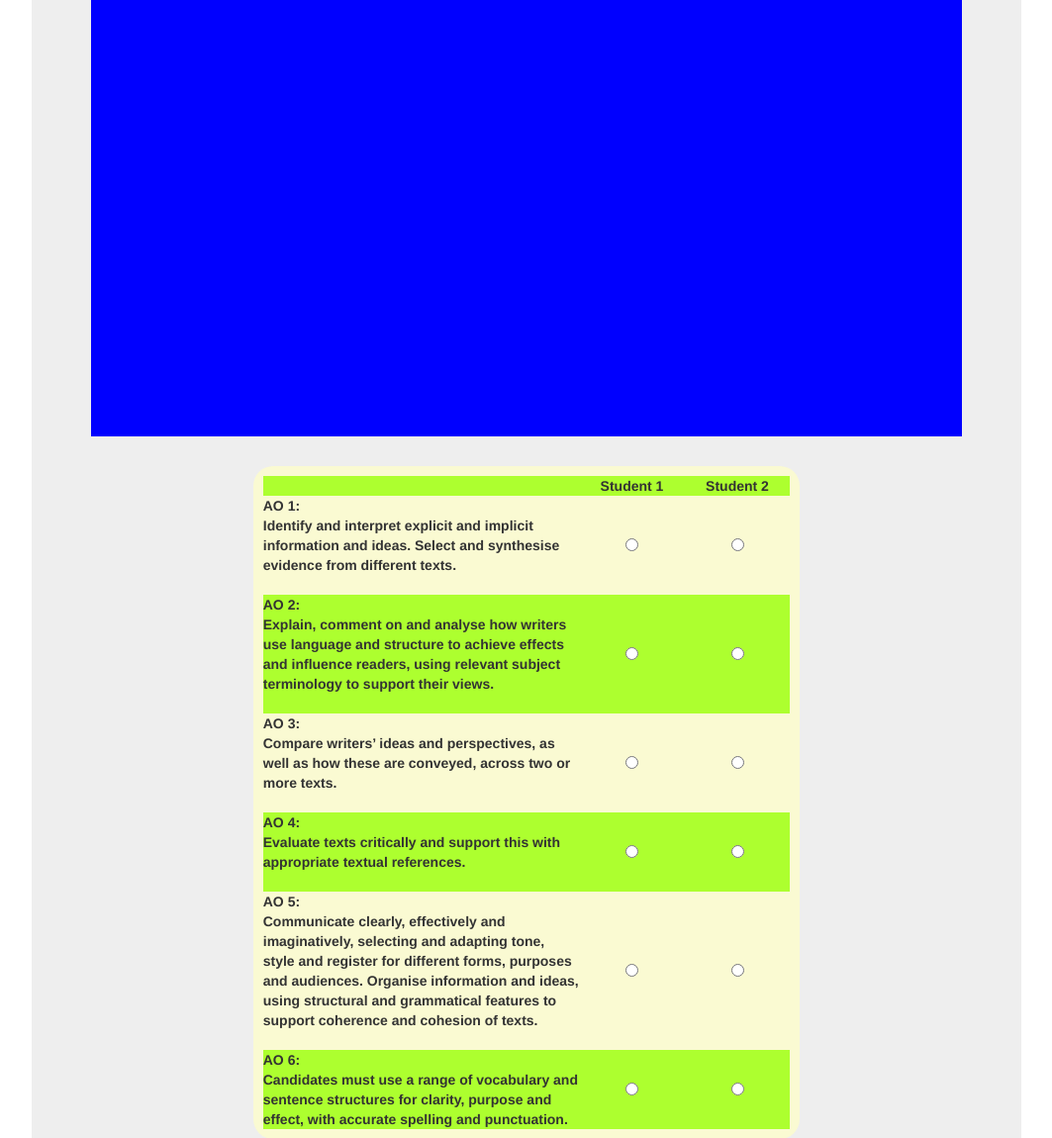
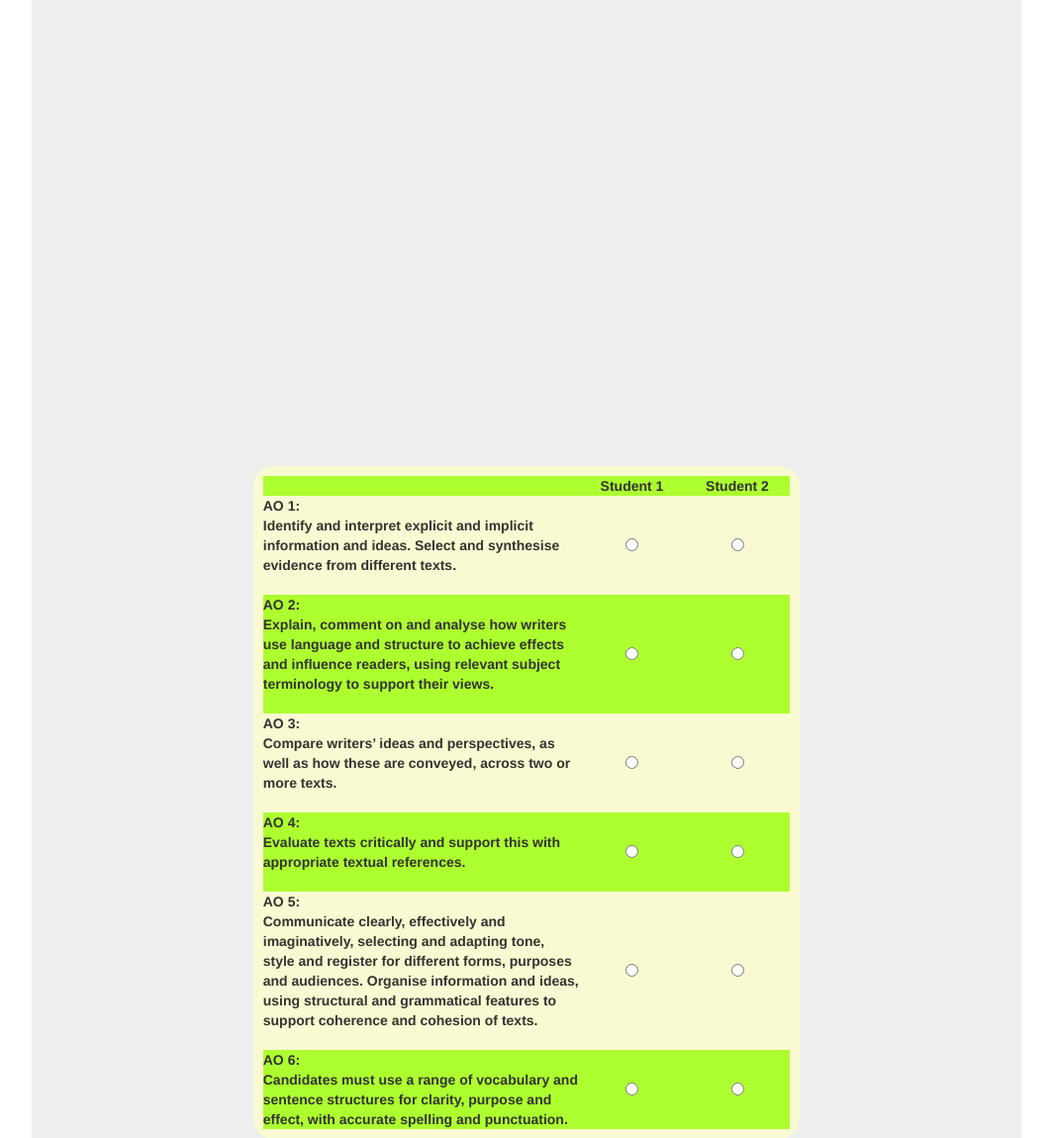
Before and after one commit to codingWithAndy/Flask-Example, a Flask app: page /compare/ in a window 1280 px wide. Shown: the part 604-1754 px from the top of the page at 99% size, without its empty margins (108-1171 px from the left). Run offline with Flask 2, Linux system fonts and the light colour scheme; the visitor is signed in with stand-in values (Sample User, id 1); some libraries are stand-ins or nearby versions.

Commit message:
image tweaks CDD

```diff
--- a/static/css/main.css
+++ b/static/css/main.css
@@ -132,7 +132,6 @@
 .img-wrapper {
 
     height: 750px;
-    background-color: blue;
     position: relative;
     overflow-x:auto;
     overflow-y:auto;
@@ -141,5 +140,4 @@
 .img-wrapper > img {
     display: inline-block;
     position: relative;
-    border:1px solid red
 }
```
